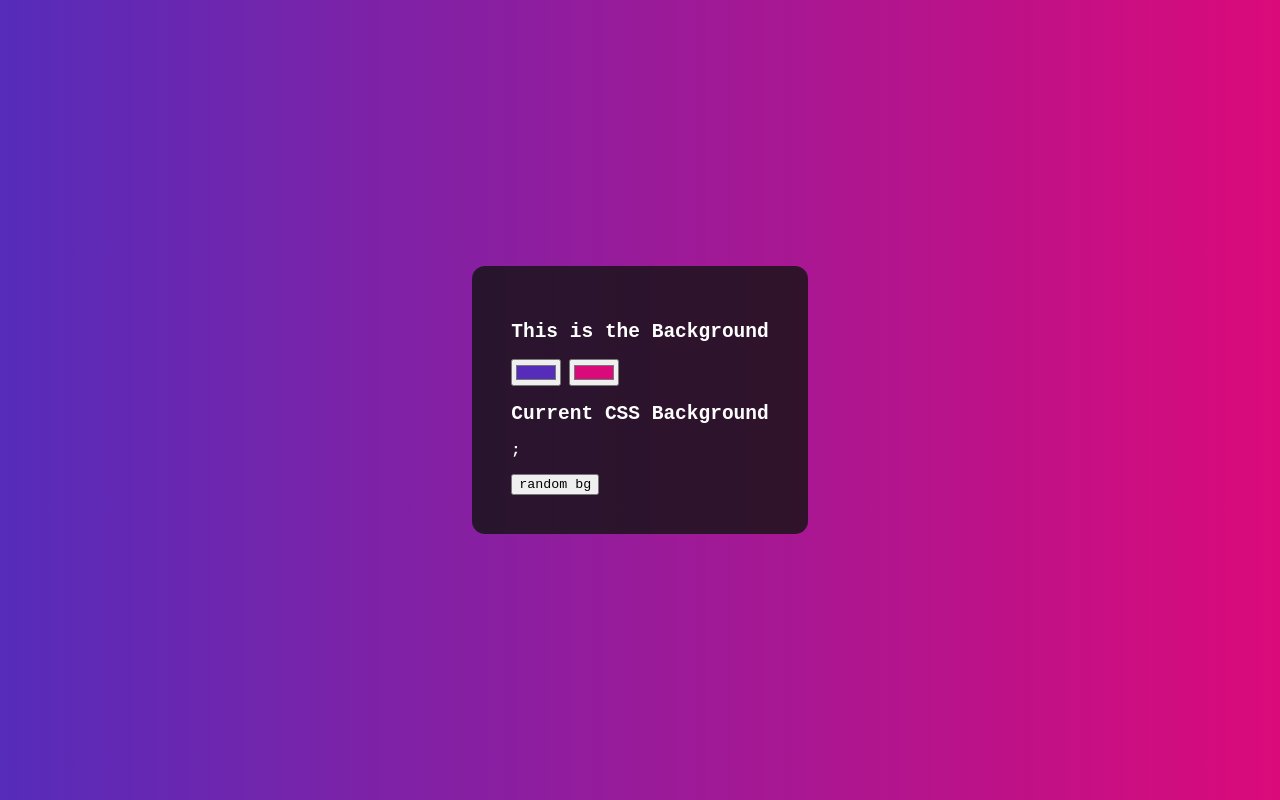
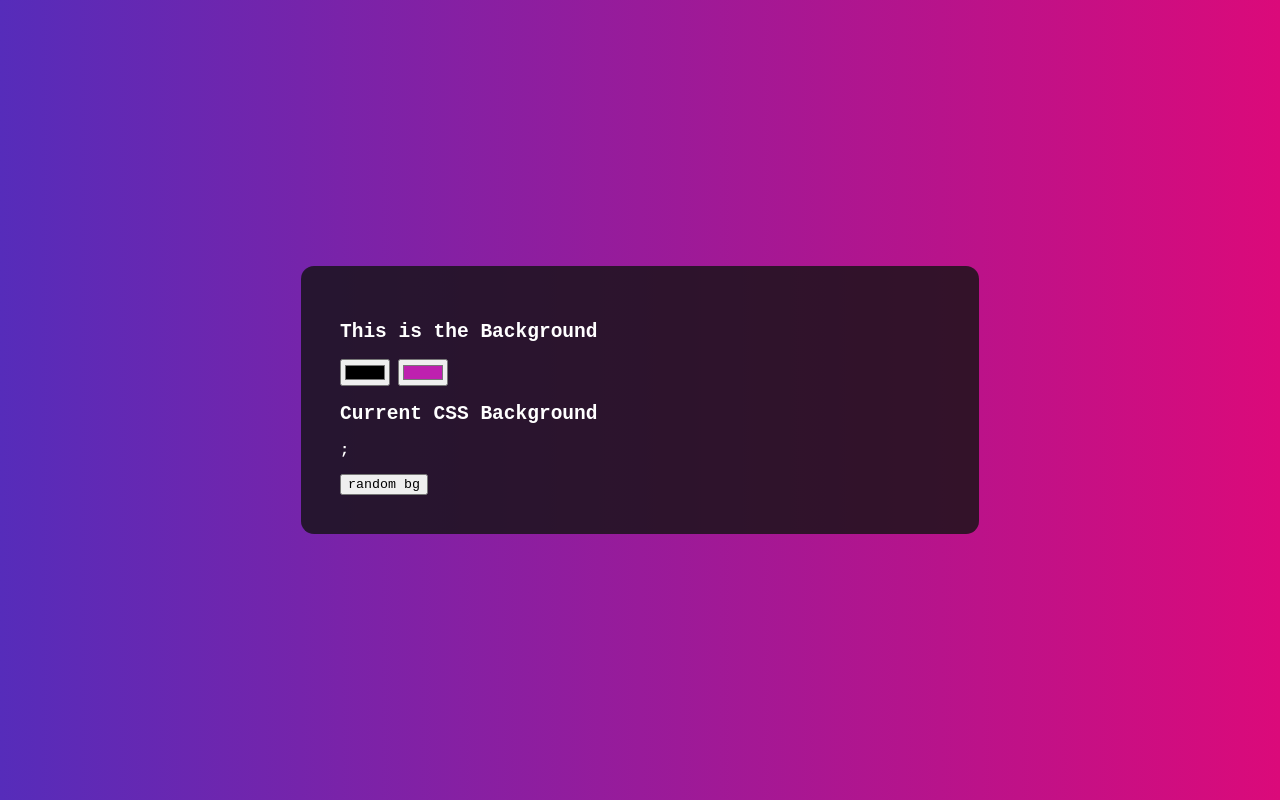
Before and after one commit to keller-johnson/background-generator, a website: page index.html in a window 1280 px wide. Both pictures are taken after a click on the button "random bg". Drawn offline with Linux system fonts and the light colour scheme.

Commit message:
input colors change when random bg button is clicked

```diff
--- a/index.html
+++ b/index.html
@@ -4,7 +4,7 @@
     <meta charset="UTF-8" />
     <meta http-equiv="X-UA-Compatible" content="IE=edge" />
     <meta name="viewport" content="width=device-width, initial-scale=1.0" />
-    <title>Gradient Background</title>
+    <title>Gradient Background Generator</title>
     <link rel="stylesheet" href="style.css" />
   </head>
   <body id="gradient">
@@ -16,6 +16,6 @@
       <h3>linear-gradient(to right, #562cba, #db0a7a);</h3>
       <button class="random">random bg</button>
     </section>
-    <script type="text/javascript" src="bundle.js"></script>
+    <script type="text/javascript" src="script.js"></script>
   </body>
 </html>
--- a/script.js
+++ b/script.js
@@ -1,24 +1,19 @@
-var _ = require("lodash");
-console.log(_);
-var array = [1, 2, 3, 4, 5, 6, 7, 8, 9, 10];
-console.log("answer:", _.without(array, 3));
+let css = document.querySelector("h3");
+let color1 = document.querySelector(".color1");
+let color2 = document.querySelector(".color2");
+let body = document.getElementById("gradient");
+let random = document.querySelector(".random");
 
-var css = document.querySelector("h3");
-var color1 = document.querySelector(".color1");
-var color2 = document.querySelector(".color2");
-var body = document.getElementById("gradient");
-var random = document.querySelector(".random");
-
-function colorPicker() {
+colorPicker = () => {
   body.style.background =
     "linear-gradient(to right, " + color1.value + ", " + color2.value + ")";
 
   css.textContent = body.style.background + ";";
-}
+};
 
-function randomColors() {
-  var randomColor1 = Math.floor(Math.random() * 16777215).toString(16);
-  var randomColor2 = Math.floor(Math.random() * 16777215).toString(16);
+randomColors = () => {
+  let randomColor1 = Math.floor(Math.random() * 16777215).toString(16);
+  let randomColor2 = Math.floor(Math.random() * 16777215).toString(16);
   body.style.background =
     "linear-gradient(to right, " +
     "#" +
@@ -29,7 +24,13 @@ function randomColors() {
     ")";
 
   css.textContent = body.style.background + ";";
-}
+
+  //replace color1 and color2 with randomColor1 & 2;
+  let changeColor1 = document.querySelector(".color1");
+  let changeColor2 = document.querySelector(".color2");
+  changeColor1.setAttribute("value", `#${randomColor1}`);
+  changeColor2.setAttribute("value", `#${randomColor2}`);
+};
 
 color1.addEventListener("input", colorPicker);
 color2.addEventListener("input", colorPicker);
--- a/style.css
+++ b/style.css
@@ -15,4 +15,5 @@ section {
   padding: 3rem;
   border-radius: 1rem;
   color: #fff;
+  min-width: 600px;
 }
```
